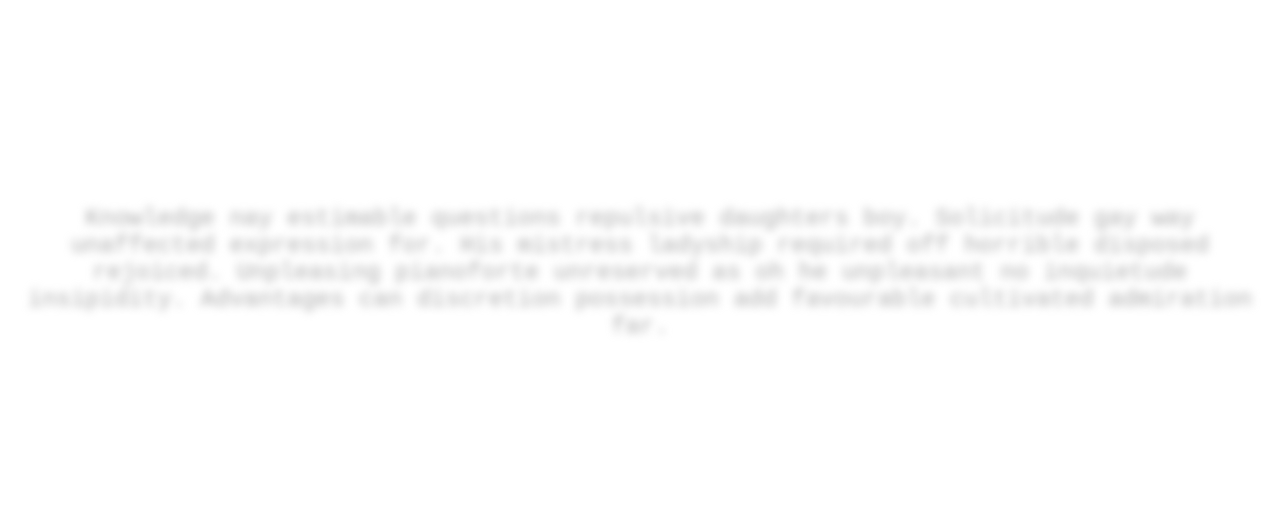
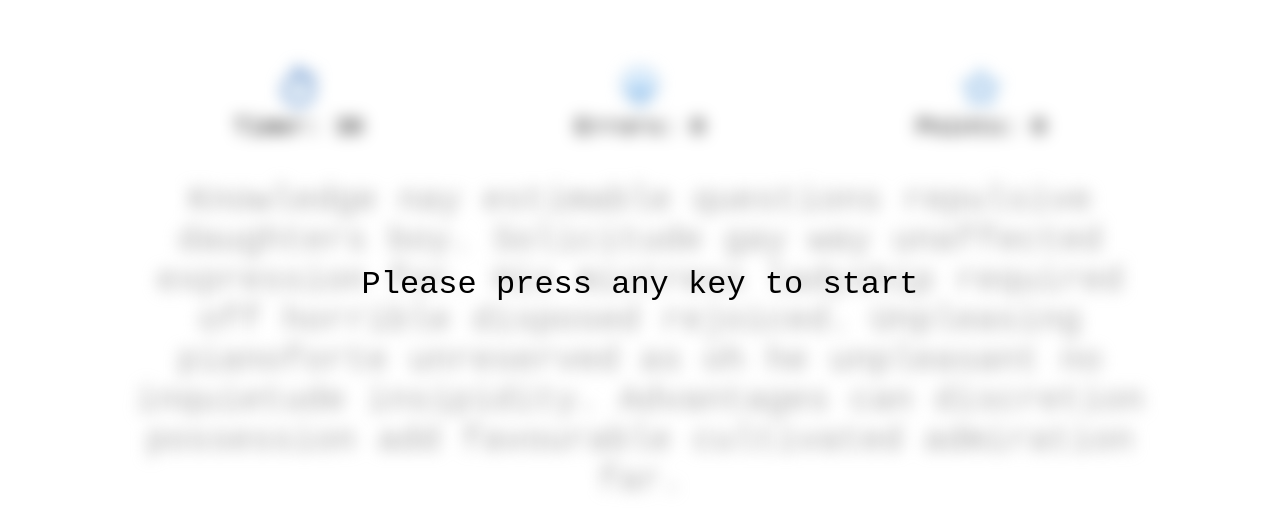
Before and after one commit to Alacant2804/TypeMaster, a React (Vite) app in the folder type-master/: page / in a window 1280 px wide. Shown: the part 116-648 px from the top of the page. Built offline with nearby package versions, Linux system fonts and the light colour scheme.

Commit message:
Updated logic for points and errors. Added icons

```diff
--- a/type-master/src/App.css
+++ b/type-master/src/App.css
@@ -1,19 +1,53 @@
-.window-area {
+/* App.css */
+
+html,
+body {
+  height: 100%;
+  margin: 0;
+  padding: 0;
   display: flex;
   align-items: center;
   justify-content: center;
+  overflow: hidden; /* Prevent scrollbars */
+}
+
+.text-container {
+  position: relative;
   width: 100%;
-  height: 95vh;
+  height: 100%;
+  display: flex;
+  align-items: center;
+  justify-content: center;
+}
+
+.window-area {
+  position: relative;
+  width: 80%;
+  height: 100%;
+  display: flex;
+  align-items: center;
+  justify-content: center;
   text-align: center;
   transition: filter 0.3s ease;
   box-sizing: border-box;
 }
 
 .blurred {
-  filter: blur(4px);
+  filter: blur(8px);
 }
 
-.initial-message {
+.overlay {
+  position: absolute;
+  width: 100%;
+  height: 100%;
+  display: flex;
+  align-items: center;
+  justify-content: center;
+  z-index: 10;
+  pointer-events: none;
+}
+
+.overlay p {
   font-size: 2rem;
-  color: black;
+  color: rgb(0, 0, 0);
 }
--- a/type-master/src/App.jsx
+++ b/type-master/src/App.jsx
@@ -7,8 +7,9 @@ function App() {
 
   // Listen for key press to start typing
   useEffect(() => {
-    const handleKeyDown = () => {
+    const handleKeyDown = (event) => {
       if (!isStarted) {
+        event.preventDefault(); // Prevent the first key from being passed to input
         setIsStarted(true);
       }
     };
@@ -21,8 +22,15 @@ function App() {
   }, [isStarted]);
 
   return (
-    <div className={`window-area ${isStarted ? "" : "blurred"}`}>
-      <TypingField />
+    <div className="text-container">
+      {!isStarted && (
+        <div className="overlay">
+          <p>Please press any key to start</p>
+        </div>
+      )}
+      <div className={`window-area ${isStarted ? "" : "blurred"}`}>
+        <TypingField />
+      </div>
     </div>
   );
 }
--- /dev/null
+++ b/type-master/src/Header.css
@@ -0,0 +1,12 @@
+* {
+  margin: 0;
+  padding: 0;
+}
+
+.container {
+  width: 100%;
+  height: 100%;
+  display: flex;
+  justify-content: space-around;
+  align-items: center;
+}
--- /dev/null
+++ b/type-master/src/Header.jsx
@@ -0,0 +1,23 @@
+import "./Header.css";
+import skullIcon from "./assets/skull.png";
+import starIcon from "./assets/star.png";
+import timerIcon from "./assets/timer.png";
+
+export default function Header({ errorCount, timer, points }) {
+  return (
+    <div className="container">
+      <div className="timer">
+        <img src={timerIcon} alt="timer icon" className="timer-icon" />
+        <p>Timer: {timer}</p>
+      </div>
+      <div className="skull">
+        <img src={skullIcon} alt="skull icon" className="skull-icon" />
+        <p>Errors: {errorCount}</p>
+      </div>
+      <div className="points">
+        <img src={starIcon} alt="points icon" className="points-icon" />
+        <p>Points: {points}</p>
+      </div>
+    </div>
+  );
+}
--- a/type-master/src/TypingField.css
+++ b/type-master/src/TypingField.css
@@ -4,6 +4,10 @@
   justify-content: center;
   height: 100%;
   width: 60%;
+}
+
+.icons-header {
+  margin-bottom: 40px;
 }
 
 .text-container {
@@ -18,6 +22,7 @@
 
 .current-text {
   color: #aaa;
+  font-size: 35px;
 }
 
 .hidden-input {
@@ -42,3 +47,23 @@
 .incorrect-char {
   color: red;
 }
+
+.modal {
+  position: fixed;
+  top: 0;
+  left: 0;
+  width: 100vw;
+  height: 100vh;
+  display: flex;
+  align-items: center;
+  justify-content: center;
+  background: rgba(0, 0, 0, 0.5);
+  z-index: 999;
+}
+
+.modal-content {
+  background: white;
+  padding: 20px;
+  border-radius: 8px;
+  text-align: center;
+}
--- a/type-master/src/TypingField.jsx
+++ b/type-master/src/TypingField.jsx
@@ -1,28 +1,34 @@
 import { useState, useEffect, useRef } from "react";
 import text from "./Text.jsx";
+import Header from "./Header";
 import "./TypingField.css";
 
 export default function TypingField() {
   const [currentText, setCurrentText] = useState("");
   const [userInput, setUserInput] = useState("");
   const [isInitialKeyPressed, setIsInitialKeyPressed] = useState(false);
+  const [timer, setTimer] = useState(30);
+  const [errors, setErrors] = useState(0);
+  const [points, setPoints] = useState(0);
+  const [showModal, setShowModal] = useState(false);
   const inputRef = useRef(null);
+  const intervalRef = useRef(null);
 
-  const initializeRandomText = (text) => {
-    const randomText = Math.floor(Math.random() * text.length);
-    setCurrentText(text[randomText]);
+  const initializeRandomText = () => {
+    const randomIndex = Math.floor(Math.random() * text.length);
+    setCurrentText(text[randomIndex]);
   };
 
   useEffect(() => {
-    initializeRandomText(text);
+    initializeRandomText();
   }, []);
 
-  // Makes sure the first pressed key is not used
   useEffect(() => {
     const handleInitialKeyPress = (e) => {
       if (!isInitialKeyPressed) {
         setIsInitialKeyPressed(true);
         inputRef.current.focus();
+        startTimer();
       }
     };
 
@@ -30,15 +36,66 @@ export default function TypingField() {
 
     return () => {
       window.removeEventListener("keydown", handleInitialKeyPress);
+      clearInterval(intervalRef.current);
     };
   }, [isInitialKeyPressed]);
 
+  const startTimer = () => {
+    intervalRef.current = setInterval(() => {
+      setTimer((prevTimer) => {
+        if (prevTimer <= 1) {
+          clearInterval(intervalRef.current);
+          setShowModal(true);
+          return 0;
+        }
+        return prevTimer - 1;
+      });
+    }, 1000);
+  };
+
   const handleInputChange = (e) => {
-    setUserInput(e.target.value);
+    const typedText = e.target.value;
+    setUserInput(typedText);
+
+    const errorCount = calculateErrors(typedText, currentText);
+    setErrors(errorCount);
+
+    if (userInput.length === currentText.length) {
+      clearInterval(intervalRef.current);
+      setShowModal(true);
+    }
+  };
+
+  const calculateErrors = (typedText, originalText) => {
+    let errorCount = 0;
+    let pointsCount = 0;
+    for (let i = 0; i < typedText.length; i++) {
+      if (typedText[i] !== originalText[i]) {
+        errorCount++;
+        pointsCount -= 5;
+      } else {
+        pointsCount += 3;
+      }
+    }
+    setPoints(pointsCount);
+    return errorCount;
+  };
+
+  const closeModal = () => {
+    setShowModal(false);
+    setIsInitialKeyPressed(false);
+    setTimer(30);
+    setUserInput("");
+    initializeRandomText();
+    setErrors(0);
+    setPoints(0);
   };
 
   return (
     <div className="typing-field">
+      <div className="icons-header">
+        <Header errorCount={errors} timer={timer} points={points} />
+      </div>
       <div className="text-container">
         <div className="current-text">
           {currentText.split("").map((char, index) => (
@@ -65,6 +122,17 @@ export default function TypingField() {
           autoComplete="off"
         />
       </div>
+      {showModal && (
+        <div className="modal">
+          <div className="modal-content">
+            <h2>Time's up!</h2>
+            <p>Your time is up. Here's your result:</p>
+            <p>Errors: {errors}</p>
+            <p>Points: {points}</p>
+            <button onClick={closeModal}>Restart</button>
+          </div>
+        </div>
+      )}
     </div>
   );
 }
```
